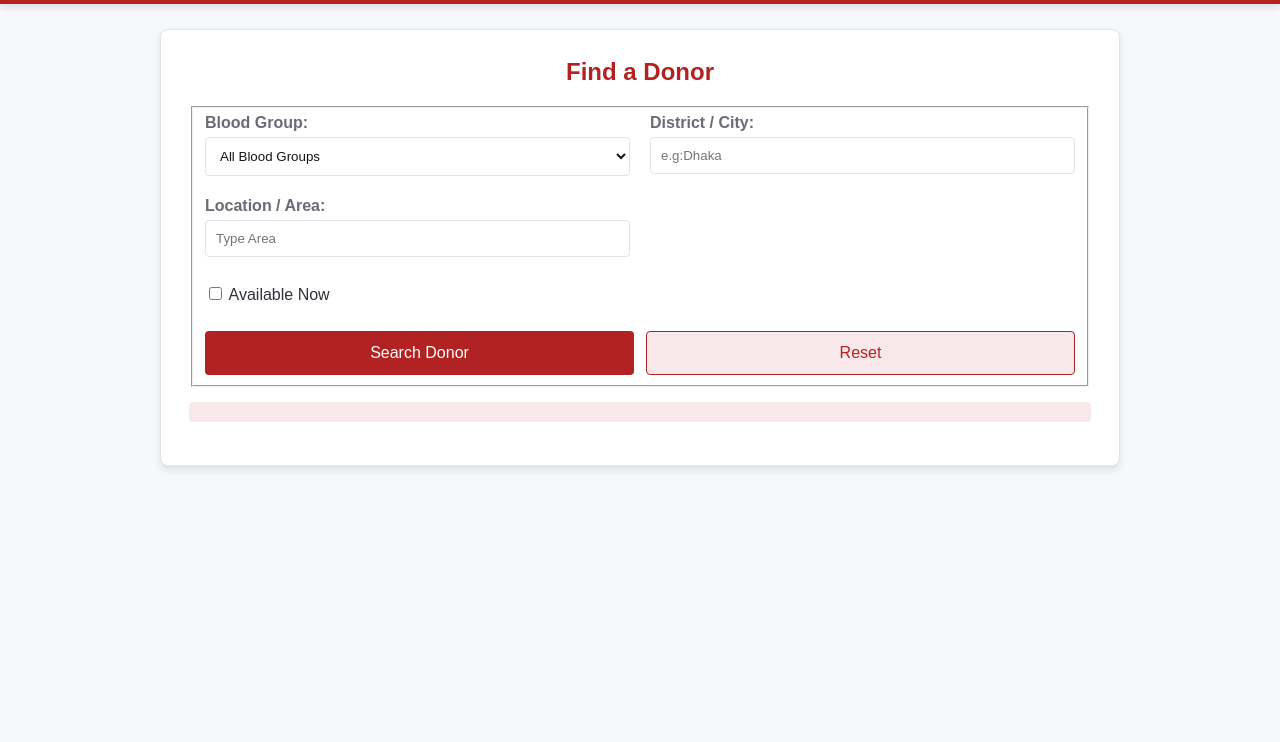
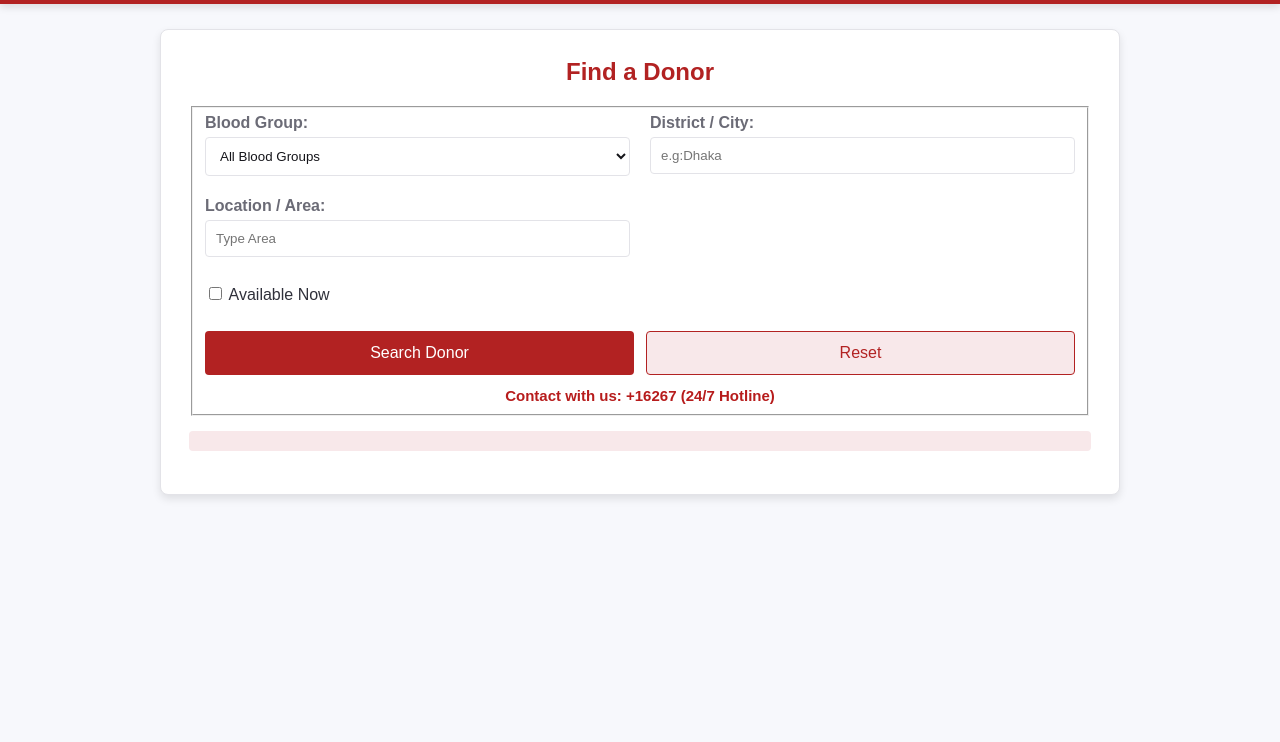
Before and after one commit to Afroza-Neha/Blood-Donation-Management-System, a plain HTML site: page modules/neha/find-donor.html in a window 1280 px wide. Shown: the part 58-800 px from the top of the page. Drawn offline with Linux system fonts and the light colour scheme.

Commit message:
Update neha module forms

```diff
--- a/modules/neha/become-donor.css
+++ b/modules/neha/become-donor.css
@@ -248,6 +248,24 @@ button[type="reset"]:hover {
     border-color: #555453;
 }
 
+.contact-hotline {
+  text-align: center;
+  margin-top: 12px;
+  font-size: 15px;
+  font-weight: 600;
+  color: #333333;
+}
+
+.contact-hotline a {
+  color: #b71c1c;
+  text-decoration: none;
+  font-weight: 700;
+}
+
+.contact-hotline a:hover {
+  text-decoration: underline;
+}
+
 @media (max-width: 700px) {
     .form-section,
     .button-row {
--- a/modules/neha/find-donor.css
+++ b/modules/neha/find-donor.css
@@ -237,6 +237,24 @@ button[type="reset"]:hover {
     border-color: rgb(68, 66, 66);
 }
 
+.contact-hotline {
+  text-align: center;
+  margin-top: 12px;
+  font-size: 15px;
+  font-weight: 600;
+  color: #333333;
+}
+
+.contact-hotline a {
+  color: #b71c1c;
+  text-decoration: none;
+  font-weight: 700;
+}
+
+.contact-hotline a:hover {
+  text-decoration: underline;
+}
+
 @media (max-width: 700px) {
     .form-section,
     .donor-cards-container,
--- a/modules/neha/find-donor.html
+++ b/modules/neha/find-donor.html
@@ -14,6 +14,7 @@
             <a href="find-donor.html" class="nav-btn active">Find Donor</a>
             <a href="become-donor.html" class="nav-btn">Become a Donor</a>
             <a href="request-blood.html" class="nav-btn">Request Blood</a>
+            <a href="index.html" class="nav-btn">Go to Home</a>
         </nav>
     </div>
 </header>
@@ -54,9 +55,13 @@
                     <span id="availabilityError" class="error-message"></span>
                 </div>
             </div>
+
             <div class="button-row">
                 <button type="submit">Search Donor</button>
                 <button type="reset">Reset</button>
+            </div>
+            <div class="contact-hotline">
+            <a href="tel:+16267">Contact with us: +16267 (24/7 Hotline)</a>
             </div>
         </fieldset>
     </form>
--- a/modules/neha/request-blood.css
+++ b/modules/neha/request-blood.css
@@ -248,6 +248,24 @@ button[type="reset"]:hover {
     border-color: #555453;
 }
 
+.contact-hotline {
+  text-align: center;
+  margin-top: 12px;
+  font-size: 15px;
+  font-weight: 600;
+  color: #333333;
+}
+
+.contact-hotline a {
+  color: #b71c1c;
+  text-decoration: none;
+  font-weight: 700;
+}
+
+.contact-hotline a:hover {
+  text-decoration: underline;
+}
+
 @media (max-width: 700px) {
     .form-section,
     .button-row {
```
Also changed, not shown: modules/neha/become-donor.html (+4 -0 lines), modules/neha/request-blood.html (+5 -0 lines).
